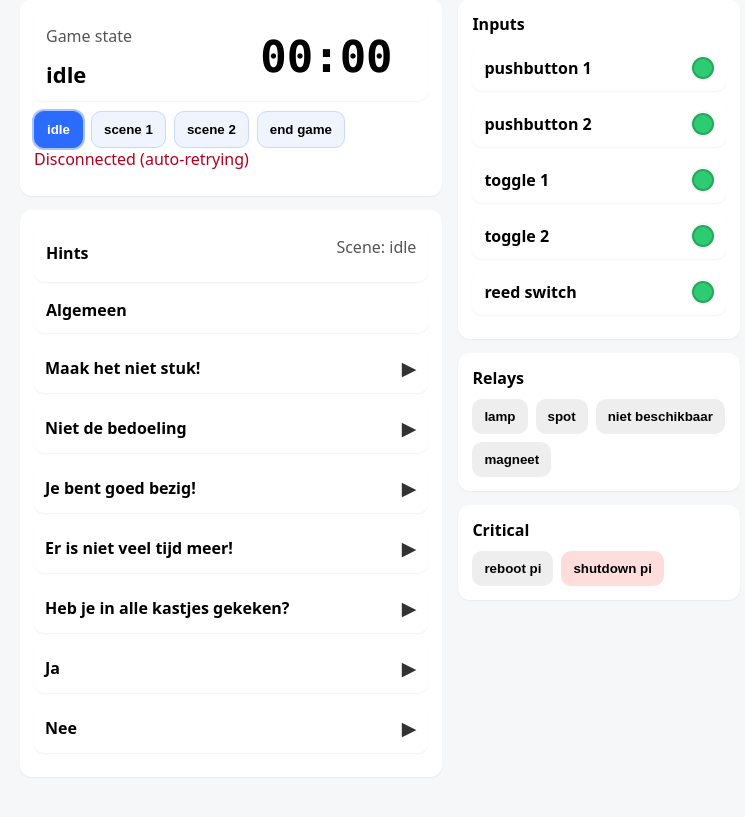
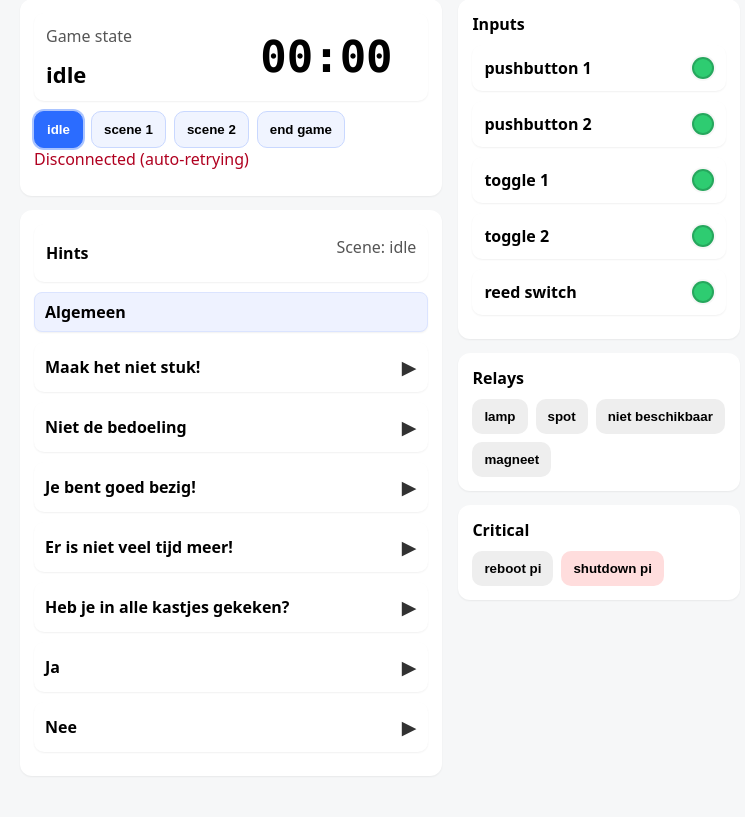
Before and after one commit to jtuinman/escape-room-control, a Flask app: page / in a window 1280 px wide. Shown: the part 98-915 px from the top of the page, without its empty margins (260-1005 px from the left). After the commit the page ends 834 px from the top, so only its background shows below. Run offline with Flask 3, Linux system fonts and the light colour scheme; data that the repository does not hold is empty.

Commit message:
section title css

```diff
--- a/static/style.css
+++ b/static/style.css
@@ -89,8 +89,13 @@ h2 { margin: 0 0 10px; font-size: 16px; }
 .hintSectionTitle {
   margin-top: 8px;
   padding-top: 6px;
-  border-top: 1px solid rgba(255,255,255,0.08);
   font-weight: 700;
+
+  background: #eef2ff;
+  border: 1px solid #dbe4ff;
+  border-radius: 8px;
+
+  padding: 8px 10px;
 }
 
 .hintPuzzleTitle {
```
